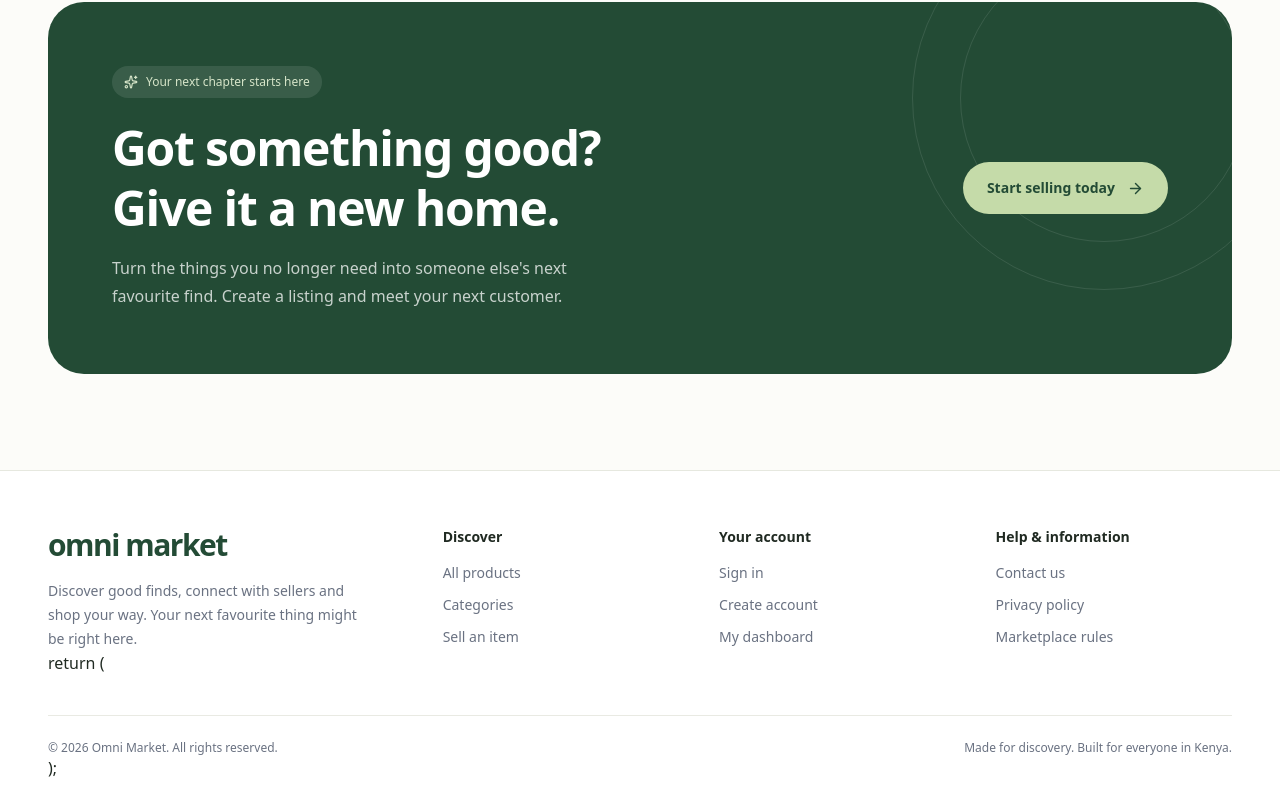
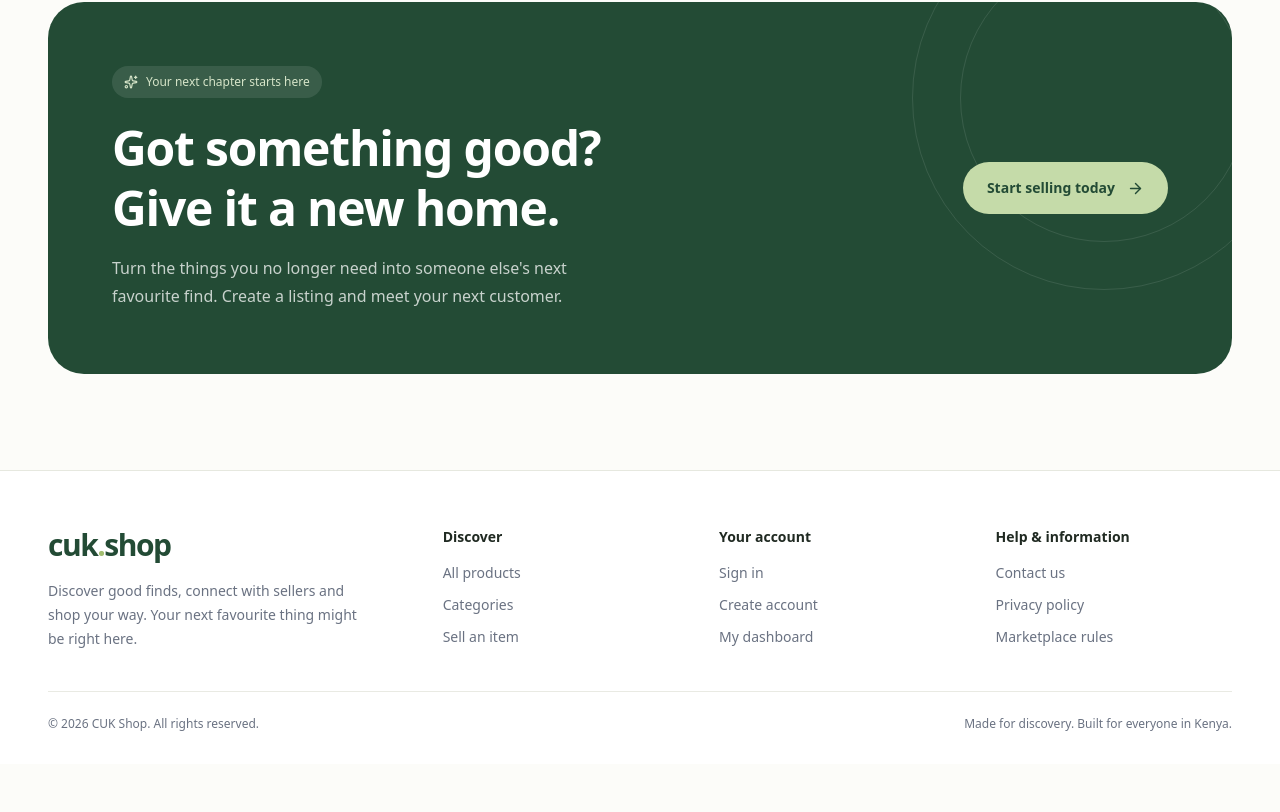
Before and after one commit to CappuccinoSzn/Omni-Market, a Next.js app: page / in a window 1280 px wide. Shown: the part 2575-3387 px from the top of the page. After the commit the page ends 3339 px from the top, so only its background shows below. Built offline with nearby package versions, Linux system fonts and the light colour scheme.

Commit message:
footer chnage

```diff
--- a/src/app/page.tsx
+++ b/src/app/page.tsx
@@ -769,6 +769,7 @@ export default function Home() {
         </div>
       </section>
 
+
       {/* Footer */}
       <footer className="border-t border-[#e6e8df] bg-white px-4 pb-8 pt-12 sm:px-8 sm:pt-14 lg:px-12">
         <div className="mx-auto grid max-w-[1360px] gap-10 sm:grid-cols-2 lg:grid-cols-[1.5fr_1fr_1fr_1fr]">
@@ -777,7 +778,7 @@ export default function Home() {
               href="/"
               className="text-3xl font-black tracking-[-1.5px] text-[#234b35]"
             >
-              omni<span className="text-[#a2bd70]"> </span>market
+              cuk<span className="text-[#a2bd70]">.</span>shop
             </a>
             <p className="mt-4 max-w-xs text-sm leading-6 text-gray-500">
               Discover good finds, connect with sellers and shop your way.
@@ -813,13 +814,12 @@ export default function Home() {
           </div>
         </div>
 
-       return (
-  <div className="mx-auto mt-10 flex max-w-[1360px] flex-col justify-between gap-3 border-t border-[#e9eae3] pt-6 text-xs text-gray-500 sm:flex-row sm:items-center">
-  <p>© {new Date().getFullYear()} Omni Market. All rights reserved.</p>
-  <p>Made for discovery. Built for everyone in Kenya.</p>
-</div>
-);
+        <div className="mx-auto mt-10 flex max-w-[1360px] flex-col justify-between gap-3 border-t border-[#e9eae3] pt-6 text-xs text-gray-500 sm:flex-row sm:items-center">
+          <p>© {new Date().getFullYear()} CUK Shop. All rights reserved.</p>
+          <p>Made for discovery. Built for everyone in Kenya.</p>
+        </div>
       </footer>
+
 
       {/* Feedback toast */}
       {notice && (
```
